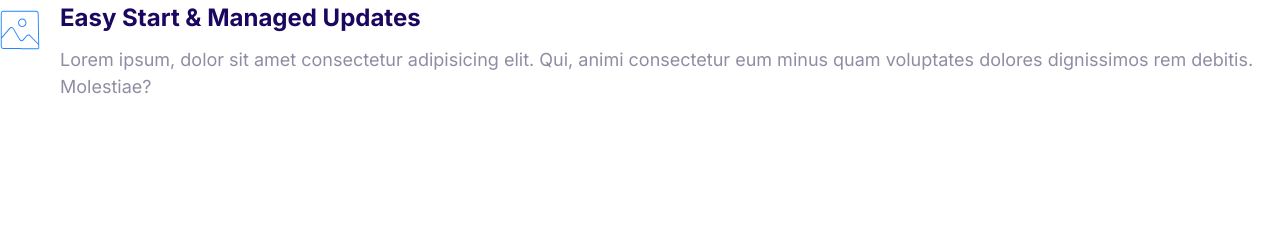
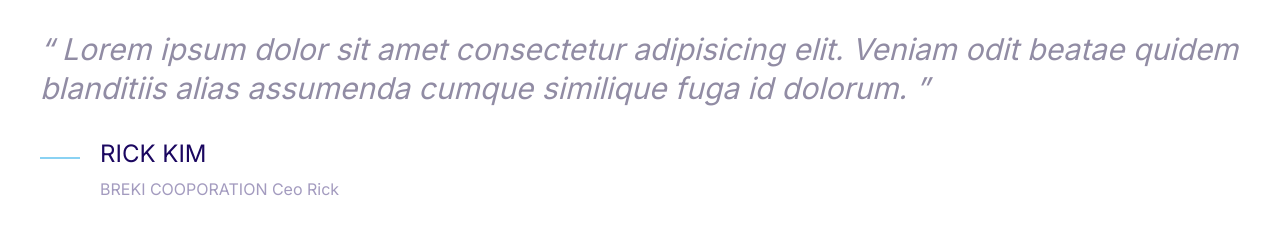
Before and after one commit to RickE2024/rickify, a plain HTML site: page index.html in a window 1280 px wide. Drawn offline with Linux system fonts and the light colour scheme.

Commit message:
Build the quote component .

```diff
--- a/css/styles.css
+++ b/css/styles.css
@@ -4,6 +4,7 @@
   --color-accent: #ff3300;
   --color-heading: #1b0760;
   --color-body: #918ca4;
+  --color-body-darker: #5c5577;
   --color-border: #ccc;
   --border-radius: 30px;
 }
@@ -377,3 +378,51 @@ a {
 .media__image {
   margin-top: 1rem;
 }
+
+/* Quote */
+.quote {
+  font-size: 3rem;
+  font-style: italic;
+  color-scheme: var(--color-body-darker);
+  line-height: 1.3;
+}
+
+.quote__text::before {
+  content: open-quote;
+}
+
+.quote__text::after {
+  content: close-quote;
+}
+
+.quote__author {
+  font-size: 3rem;
+  font-weight: 500;
+  font-style: normal;
+  margin-bottom: ;
+}
+
+.quote__organization {
+  color: var(--color-heading);
+  opacity: 0.4;
+  font-size: 2rem;
+  font-style: normal;
+}
+.quote__line {
+  position: relative;
+  bottom: 10px;
+}
+
+@media screen and (min-width: 1024px) {
+  .qoute {
+    font-size: 2rem;
+  }
+
+  .quote__author {
+    font-size: 2.4rem;
+  }
+
+  .quote__organization {
+    font-size: 1.6rem;
+  }
+}
--- a/index.html
+++ b/index.html
@@ -13,20 +13,25 @@
     <link rel="stylesheet" href="css/styles.css" />
   </head>
   <body>
+    <blockquote class="quote">
+      <p class="quote__text">
+        Lorem ipsum dolor sit amet consectetur adipisicing elit. Veniam odit
+        beatae quidem blanditiis alias assumenda cumque similique fuga id
+        dolorum.
+      </p>
+      <footer>
         <div class="media">
           <div class="media__image">
-        <svg class="icon icon--primary">
-          <use xlink:href="images/sprite.svg#snap"></use>
+            <svg class="icon icon--primary quote__line">
+              <use xlink:href="images/sprite.svg#line"></use>
             </svg>
           </div>
           <div class="media__body">
-        <h3 class="media__title">Easy Start & Managed Updates</h3>
-        <p>
-          Lorem ipsum, dolor sit amet consectetur adipisicing elit. Qui, animi
-          consectetur eum minus quam voluptates dolores dignissimos rem debitis.
-          Molestiae?
-        </p>
+            <h3 class="media__title quote__author">RICK KIM</h3>
+            <p class="quote__organization">BREKI COOPORATION Ceo Rick</p>
           </div>
         </div>
+      </footer>
+    </blockquote>
   </body>
 </html>
```
Also changed, not shown: component/quote.html (added, +19 -0 lines). Lines whose indentation alone changed are shown as unchanged.
